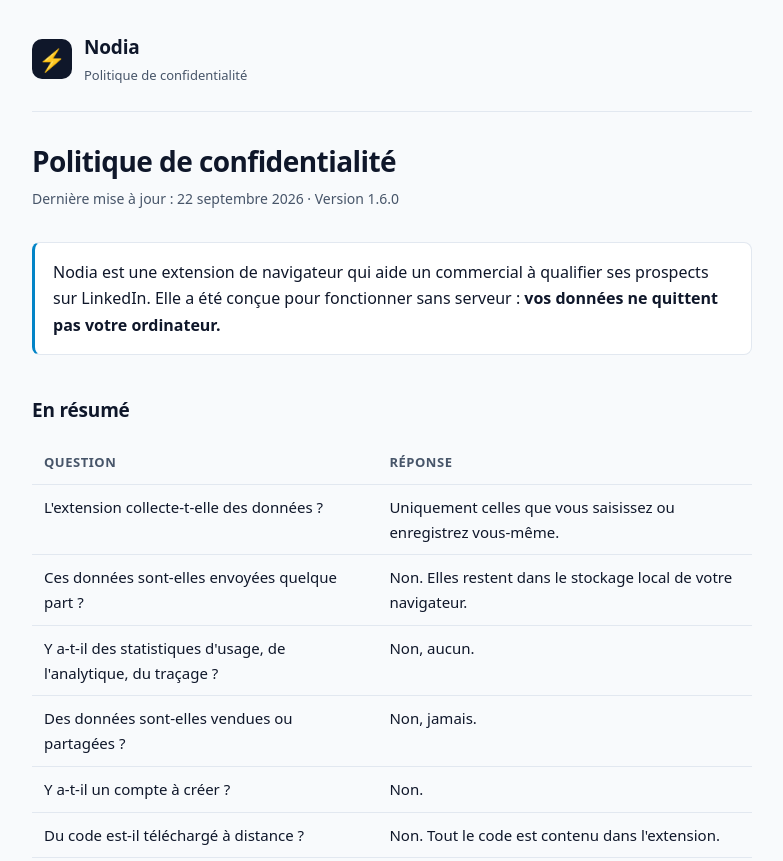
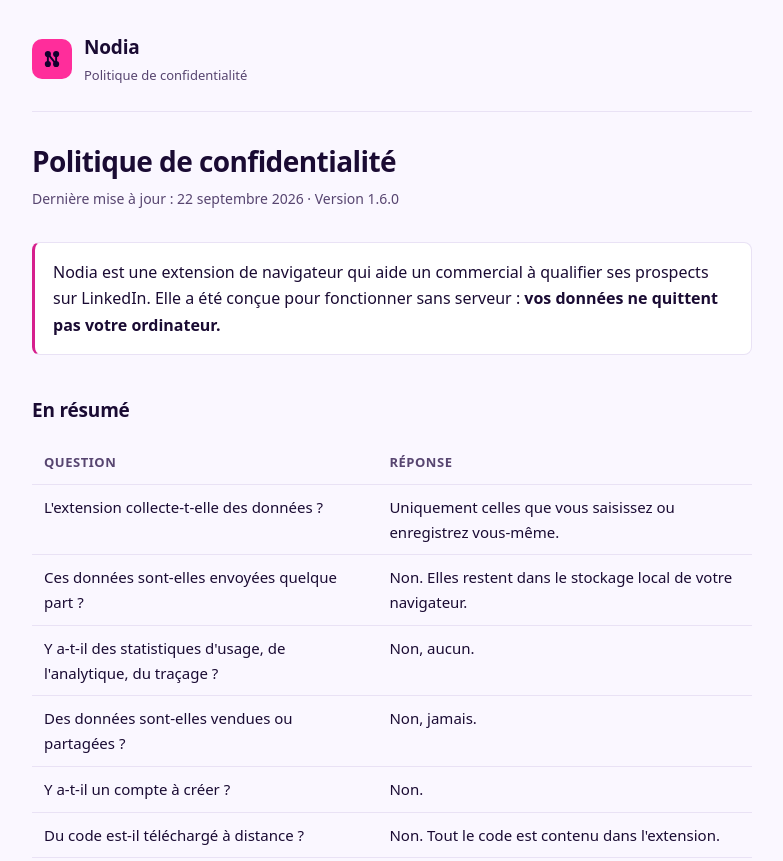
Before and after one commit to vc17-cha/nodia-site, a plain HTML site: page confidentialite.html in a window 1280 px wide. Shown: the top 861 px of the page, without its empty margins (248-1031 px from the left). Drawn offline with Linux system fonts and the light colour scheme.

Commit message:
Identite Nodia : le signe remplace l'eclair
Le site portait encore l'eclair d'EdgeProspect et la palette ardoise. Il
reprend le N en graphe de l'icone, en SVG plutot qu'en emoji, ainsi que
le violet et le rose de la marque — en mode sombre comme en mode clair.

Ajoute une favicon, qui manquait.

```diff
--- a/confidentialite.html
+++ b/confidentialite.html
@@ -5,13 +5,22 @@
 <meta name="viewport" content="width=device-width, initial-scale=1">
 <title>Politique de confidentialité — Nodia</title>
 <meta name="description" content="Politique de confidentialité de Nodia : aucune donnée ne quitte votre ordinateur.">
+<link rel="icon" type="image/png" href="favicon.png">
 <link rel="stylesheet" href="style.css">
 </head>
 <body>
 <div class="wrap">
 
   <header>
-    <span class="mark" aria-hidden="true">⚡</span>
+    <span class="mark" aria-hidden="true">
+      <svg viewBox="0 0 24 24" width="22" height="22">
+        <g fill="#12002e" stroke="#12002e" stroke-width="2.1" stroke-linecap="round" stroke-linejoin="round">
+          <path fill="none" d="M7.5 17.5V6.5l9 11V6.5"/>
+          <circle cx="7.5" cy="6.5" r="2.3"/><circle cx="7.5" cy="17.5" r="2.3"/>
+          <circle cx="16.5" cy="6.5" r="2.3"/><circle cx="16.5" cy="17.5" r="2.3"/>
+        </g>
+      </svg>
+    </span>
     <div>
       <div class="brand"><a href="index.html" style="color:inherit;text-decoration:none">Nodia</a></div>
       <p class="tagline">Politique de confidentialité</p>
--- a/style.css
+++ b/style.css
@@ -3,24 +3,22 @@
    ressources tierces se contredirait elle-même. */
 
 :root {
-  --bg: #0f172a;
-  --panel: #1e293b;
-  --border: #334155;
-  --text: #f1f5f9;
-  --muted: #94a3b8;
-  --accent: #38bdf8;
-  --gold: #fbbf24;
+  --bg: #12002e;
+  --panel: #1e0b3d;
+  --border: #3b1f63;
+  --text: #f5f3ff;
+  --muted: #a594c4;
+  --accent: #ff2d9b;
 }
 
 @media (prefers-color-scheme: light) {
   :root:not([data-theme="dark"]) {
-    --bg: #f8fafc;
+    --bg: #faf7ff;
     --panel: #ffffff;
-    --border: #e2e8f0;
-    --text: #0f172a;
-    --muted: #475569;
-    --accent: #0284c7;
-    --gold: #b45309;
+    --border: #e9e2f5;
+    --text: #1a0b33;
+    --muted: #574570;
+    --accent: #d61f8d;
   }
 }
 
@@ -53,9 +51,7 @@
   height: 40px;
   flex: none;
   border-radius: 10px;
-  background: #0f172a;
-  color: var(--gold);
-  font-size: 22px;
+  background: #ff2d9b;
 }
 
 .brand { font-size: 19px; font-weight: 700; letter-spacing: -0.01em; }
@@ -115,7 +111,7 @@
   padding: 11px 18px;
   border-radius: 9px;
   background: var(--accent);
-  color: #0f172a;
+  color: #ffffff;
   font-weight: 700;
   text-decoration: none;
 }
```
Also changed, not shown: index.html (+10 -1 lines), favicon.png (added), icon.png (added).
